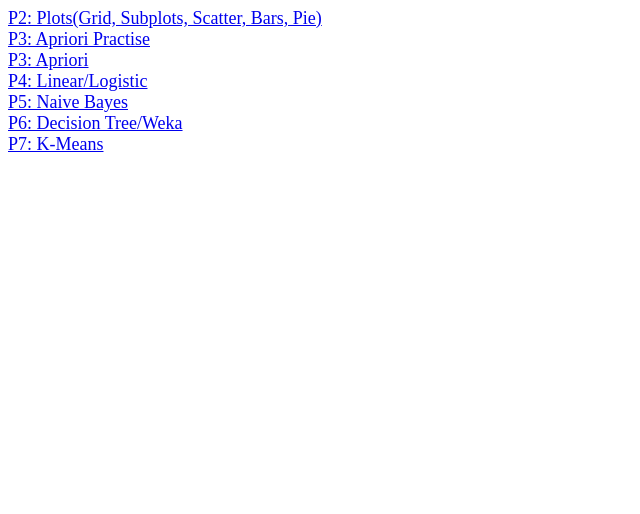
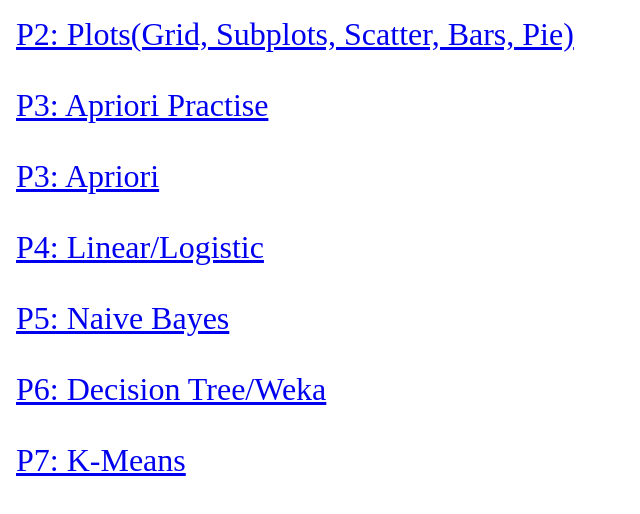
Before and after one commit to Pranav-Bobde/Pranav-Bobde.github.io, a plain HTML site: page index.html in a window 1280 px wide. Shown: the whole page, without its empty margins (0-640 px from the left). Drawn offline with Linux system fonts and the light colour scheme.

Commit message:
added styles

```diff
--- a/index.html
+++ b/index.html
@@ -1,6 +1,8 @@
 <style>
     a {
-        font-size: large;
+        display: block;
+        font-size: 2rem;
+        padding: 0.5rem;
     }
 </style>
 
```
